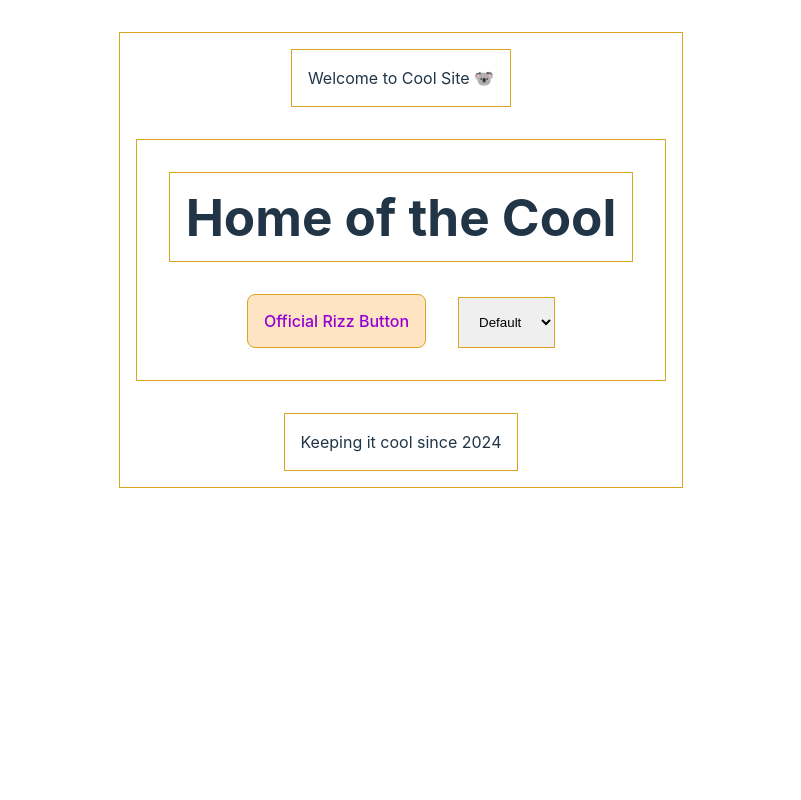
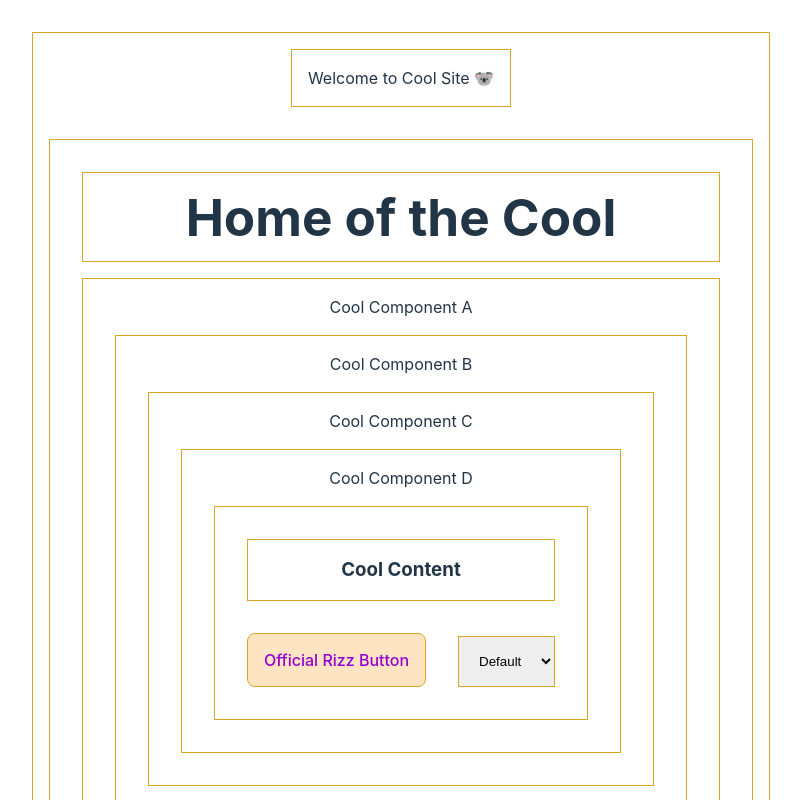
Before and after one commit to thinkybeast/2405-react-prop-drilling-context, a React (Vite) app: page / in a window 1280 px wide. Shown: the top 800 px of the page, without its empty margins (239-1040 px from the left). Built offline with nearby package versions, Linux system fonts and the light colour scheme.

Commit message:
prop drilling w cool components

```diff
--- a/src/App.jsx
+++ b/src/App.jsx
@@ -15,10 +15,10 @@ const colorThemes = {
   },
 };
 
-const Main = ({ theme, onChangeTheme, ...props }) => {
+const CoolContent = ({ theme, onChangeTheme }) => {
   return (
-    <main {...props}>
-      <h1>Home of the Cool</h1>
+    <div>
+      <h3>Cool Content</h3>
       <button onClick={() => alert("Wao 🦥")} style={colorThemes[theme]}>
         Official Rizz Button
       </button>
@@ -31,6 +31,51 @@ const Main = ({ theme, onChangeTheme, ...props }) => {
         <option value={"red"}>Red</option>
         <option value={"Green"}>Green</option>
       </select>
+    </div>
+  );
+};
+
+const CoolComponentD = (props) => {
+  return (
+    <div>
+      Cool Component D
+      <CoolContent {...props} />
+    </div>
+  );
+};
+
+const CoolComponentC = (props) => {
+  return (
+    <div>
+      Cool Component C
+      <CoolComponentD {...props} />
+    </div>
+  );
+};
+
+const CoolComponentB = (props) => {
+  return (
+    <div>
+      Cool Component B
+      <CoolComponentC {...props} />
+    </div>
+  );
+};
+
+const CoolComponentA = (props) => {
+  return (
+    <div>
+      Cool Component A
+      <CoolComponentB {...props} />
+    </div>
+  );
+};
+
+const Main = (props) => {
+  return (
+    <main>
+      <h1>Home of the Cool</h1>
+      <CoolComponentA {...props} />
     </main>
   );
 };
```
